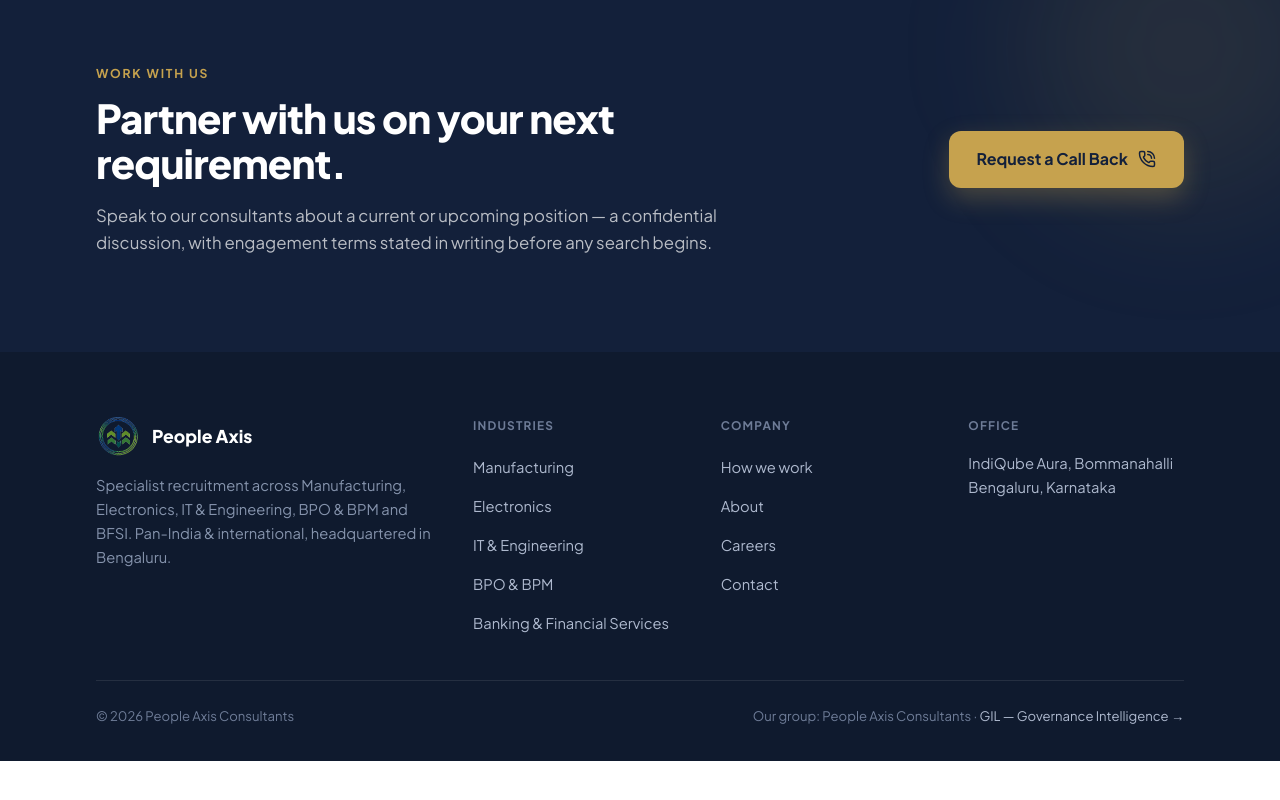
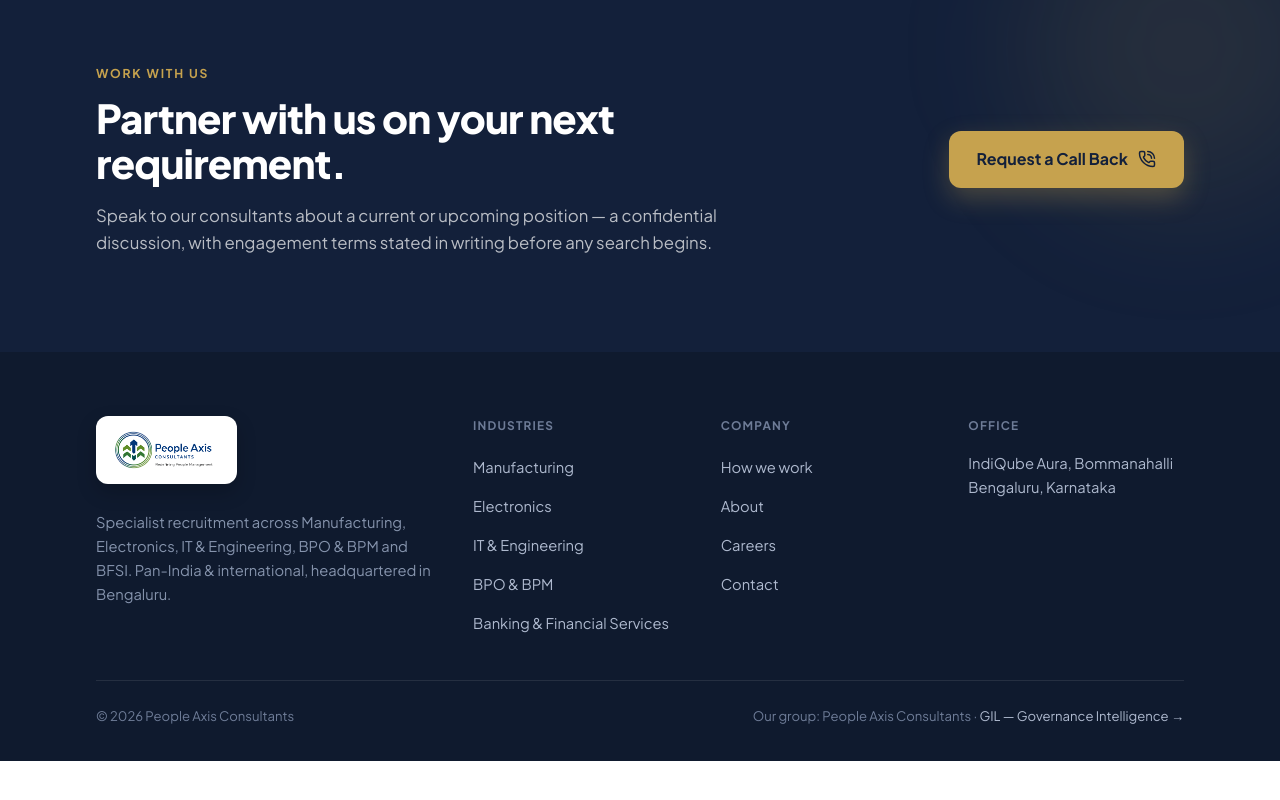
Before and after one commit to G-I-L/Website-PAC, a Next.js app: page / in a window 1280 px wide. Shown: the part 3733-4533 px from the top of the page. Built offline with nearby package versions, Linux system fonts and the light colour scheme.

Commit message:
Revert footer logo to white badge card per feedback - it looked right

```diff
--- a/src/components/Footer.tsx
+++ b/src/components/Footer.tsx
@@ -22,17 +22,17 @@ export default function Footer() {
       <div className="mx-auto max-w-6xl px-6 pb-[34px] pt-14 md:px-8 md:pt-16">
         <div className="grid grid-cols-2 gap-x-8 gap-y-10 border-b border-white/[0.09] pb-11 md:grid-cols-[1.6fr_1fr_1fr_1fr]">
           <div className="col-span-2 md:col-span-1">
-            <Link href="/" className="mb-[18px] inline-flex items-center gap-3">
+            <Link
+              href="/"
+              className="mb-5 inline-block rounded-xl bg-white p-3 shadow-[0_8px_20px_rgba(0,0,0,0.2)]"
+            >
               <Image
-                src="/logo-icon.png"
+                src="/logo-transparent.png"
                 alt="People Axis Consultants"
-                width={330}
-                height={300}
-                className="h-10 w-auto"
+                width={923}
+                height={346}
+                className="h-11 w-auto"
               />
-              <span className="text-[1.1rem] font-extrabold text-white">
-                People Axis
-              </span>
             </Link>
             <p className="max-w-[38ch] text-[0.92rem] leading-relaxed text-[#8593ac]">
               Specialist recruitment across Manufacturing, Electronics, IT &amp; Engineering,
```
Also changed, not shown: public/logo-icon.png (deleted).
